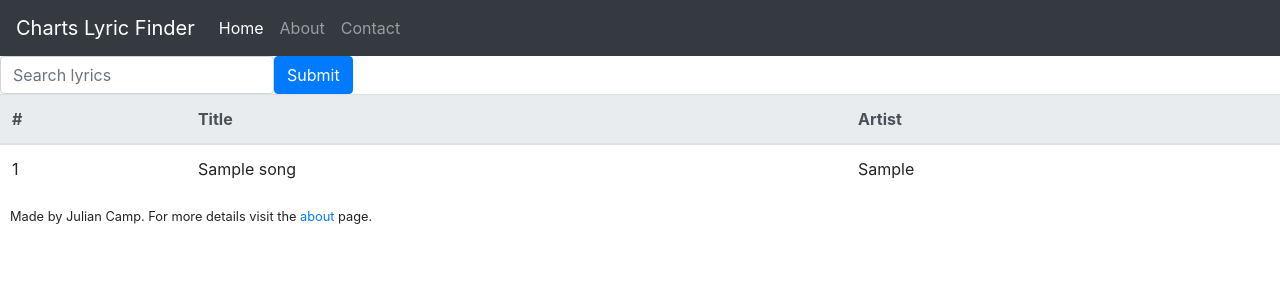
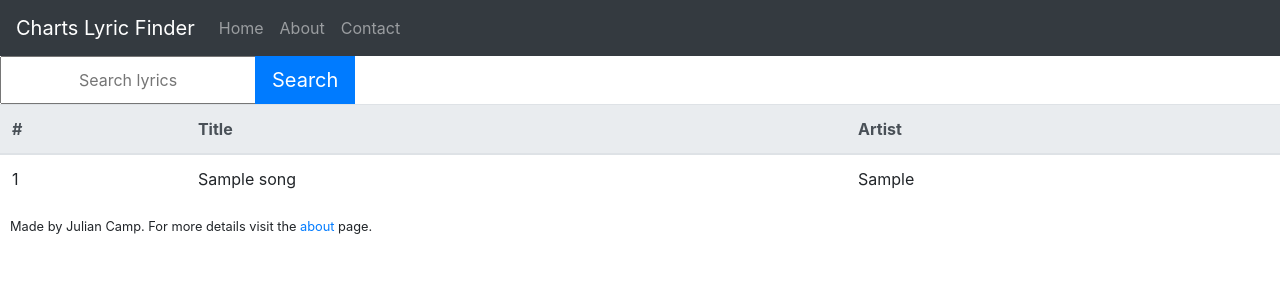
Before and after one commit to jcamp5/ChartLyricFinder, a Django app: page / in a window 1280 px wide. Shown: the top 300 px of the page. Run offline with Django 3.2, Linux system fonts and the light colour scheme; tables that the repository leaves empty hold one stand-in row (values such as "Sample post"); some libraries are stand-ins or nearby versions.

Commit message:
Redesigned navbar and search bar.

```diff
--- a/lyric_search/templates/lyric_search/base.html
+++ b/lyric_search/templates/lyric_search/base.html
@@ -20,16 +20,16 @@
     <link rel="stylesheet" href="https://stackpath.bootstrapcdn.com/bootstrap/4.3.1/css/bootstrap.min.css" integrity="sha384-ggOyR0iXCbMQv3Xipma34MD+dH/1fQ784/j6cY/iJTQUOhcWr7x9JvoRxT2MZw1T" crossorigin="anonymous">
 
 
-    <nav class="navbar navbar-expand-lg navbar-dark bg-dark">
+    <nav class="navbar navbar-expand-sm navbar-dark bg-dark">
       <a class="navbar-brand" href="{% url 'index' %}">Charts Lyric Finder</a>
-        <button class="navbar-toggler" type="button" data-toggle="collapse" data-target="#navbarSupportedContent" aria-controls="navbarSupportedContent" aria-expanded="false" aria-label="Toggle navigation">
+
+      <button class="navbar-toggler" type="button" data-toggle="collapse" data-target="#collapsibleNavbar">
           <span class="navbar-toggler-icon"></span>
         </button>
-
-        <div class="collapse navbar-collapse" id="navbarSupportedContent">
-          <ul class="navbar-nav mr-auto">
-            <li class="nav-item active">
-              <a class="nav-link" href="{% url 'index' %}">Home <span class="sr-only">(current)</span></a>
+        <div class="collapse navbar-collapse" id="collapsibleNavbar">
+      <ul class="navbar-nav">
+          <li class="nav-item">
+            <a class="nav-link" href="{% url 'index' %}">Home</a>
           </li>
           <li class="nav-item">
             <a class="nav-link" href="{% url 'about' %}">About</a>
@@ -37,6 +37,8 @@
           <li class="nav-item">
             <a class="nav-link" href="{% url 'contact' %}">Contact</a>
           </li>
+      </ul>
+
         </div>
     </nav>
 
--- a/lyric_search/templates/lyric_search/index.html
+++ b/lyric_search/templates/lyric_search/index.html
@@ -12,16 +12,18 @@
   tr.clickable-row {
     cursor: pointer;
   }
-
 </style>
 
 
-<form class="form-inline sticky-top">
-    <div class="form-group">
-      <input type="search" class="form-control" id="exampleInputEmail1" aria-describedby="emailHelp" placeholder="Search lyrics">
+<form class="" action="">
+    <div class="input-group input-group-lg">
+      <input type="text" class="text-center" type="text" placeholder="Search lyrics">
+      <div class="input-group-append">
+        <button class="btn btn-primary rounded-0" type="submit">Search</button>
+      </div>
     </div>
-    <button type="submit" class="btn btn-primary">Submit</button>
   </form>
+
 
 <table class="table table-hover">
   <thead class="thead-light">
--- a/lyric_search/templates/lyric_search/lyrics.html
+++ b/lyric_search/templates/lyric_search/lyrics.html
@@ -4,6 +4,7 @@
 
 <p class="lead" style= text-align:left>
     <h1>{{ song.title }}</h1>
+    <h2>By {{ song.artist }}</h2>
 
     {{song.lyrics}}
 </p>
```
Lines whose indentation alone changed are shown as unchanged.
